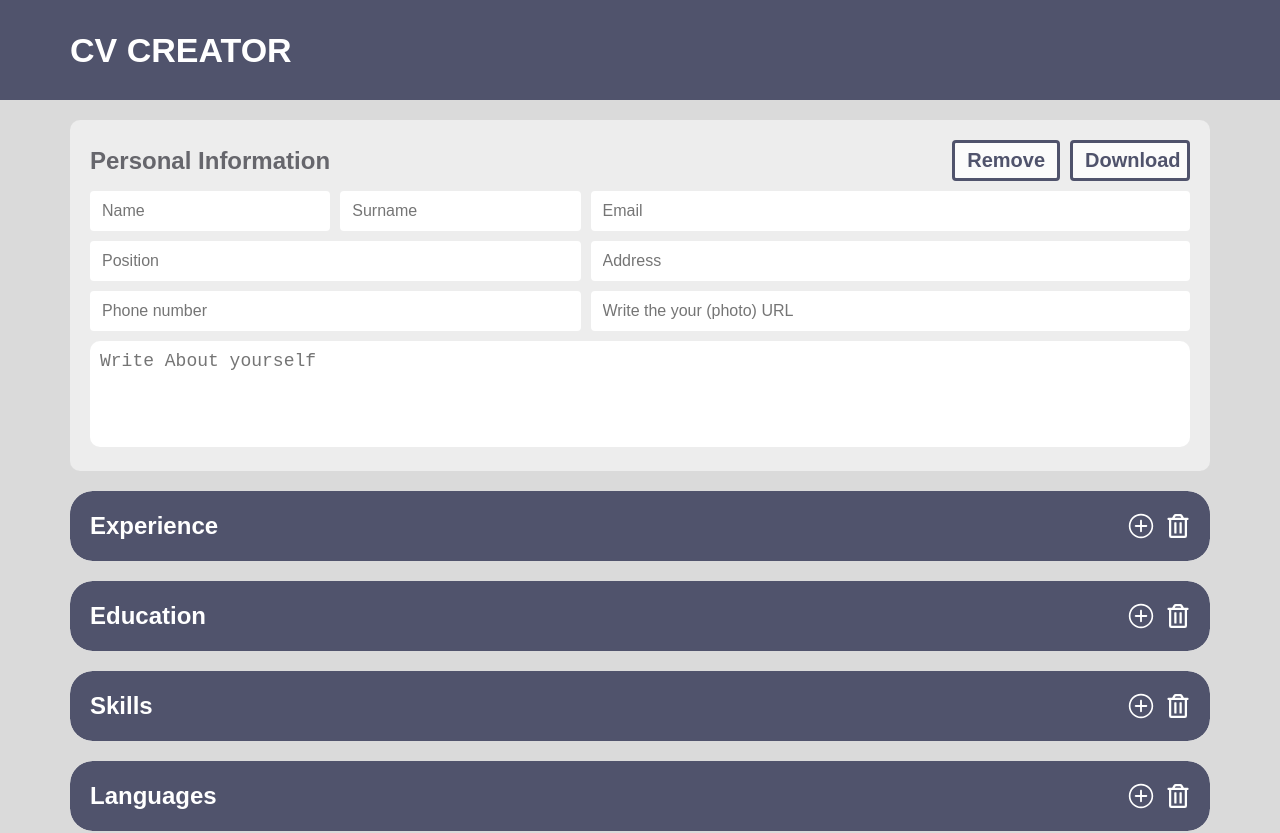
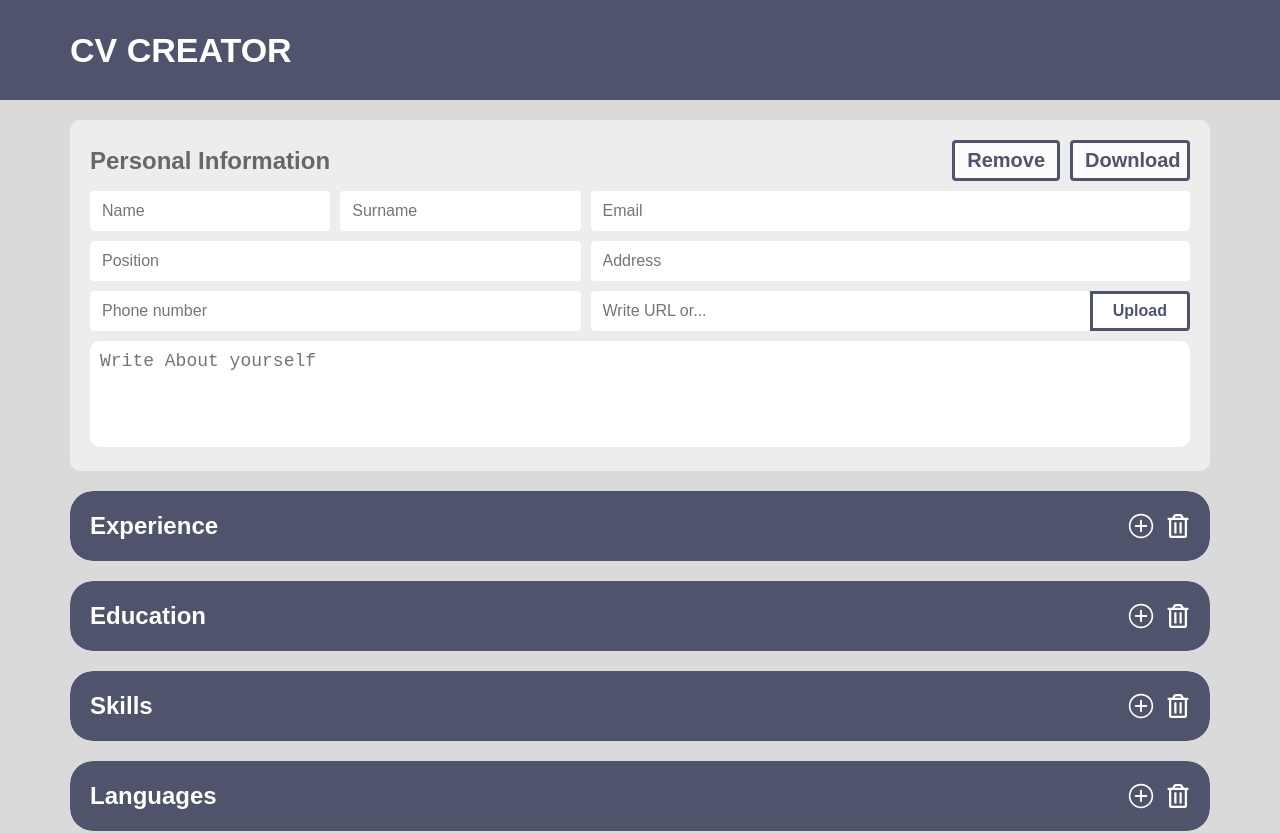
Before and after one commit to Sacramental48/resume-creator, a React (Vite) app: page / in a window 1280 px wide. Shown: the top 833 px of the page. Built offline with nearby package versions, Linux system fonts and the light colour scheme; what @react-pdf/renderer would draw is missing.

Commit message:
added upload icon

```diff
--- a/src/assets/main.css
+++ b/src/assets/main.css
@@ -24,7 +24,8 @@ body {
 }
 
 .button {
-    width: 100%;
+    display: flex;
+    align-items: center;
     max-width: 120px;
     border-radius: 4px;
     padding: 6px 12px;
@@ -34,7 +35,16 @@ body {
     background-color: #ffffffc7;
     border: 3px solid #50536c;
     color: #50536c;
-    text-align: center;
+    user-select: none;
+}
+
+.button:hover {
+    background-color: rgba(235, 236, 240, 0.7);
+}
+
+.button:active {
+    background-color: rgba(204, 212, 232, .6);
+    border: 3px solid #555987;
 }
 
 .semiColor {
--- a/src/components/Main/Main.jsx
+++ b/src/components/Main/Main.jsx
@@ -13,7 +13,7 @@ const Main = () => {
     const languageFields = useSelector(state => state.languageStateField);
     const referenceFields = useSelector(state => state.referenceStateField);
     const togglePDF = useSelector(state => state.initialBooleanState.togglePDFValue);
-
+    console.log(inputPersonalDataField);
     return (
         <main className={styles.main}>
             {togglePDF ? (
--- a/src/components/PersonalInformation/PersonalInformation.jsx
+++ b/src/components/PersonalInformation/PersonalInformation.jsx
@@ -12,6 +12,7 @@ import CustomInput from '@/components/UI/Input/Input.jsx'
 import styles from './PersonalInformation.module.css'
 
 const PersonalInformation = () => {
+    const [file, setFile] = React.useState(null);
     const inputDataMainField = useSelector(state => state.personalField);
     const toggleBooleanValue = useSelector(state => state.initialBooleanState.booleanValue)
     const dispatch = useDispatch();
@@ -50,6 +51,12 @@ const PersonalInformation = () => {
         }
     };
 
+    const sendIcon = (e) => {
+        const uploadedFile = e.target.files[0];
+        setFile(uploadedFile);
+        dispatch(setPhoto(uploadedFile));
+    }
+
     React.useEffect(() => {
         if(toggleBooleanValue) {
             dispatch(clearPersonalField());
@@ -75,7 +82,13 @@ const PersonalInformation = () => {
                     <div className={styles.columnB}>
                         <CustomInput type="email" name="email" value={inputDataMainField.email} onChange={getInputValue} placeholder="Email" />
                         <CustomInput type="text" name="address" value={inputDataMainField.address} onChange={getInputValue} placeholder="Address" />
-                        <CustomInput type="text" name="photo" value={inputDataMainField.photo} onChange={getInputValue} placeholder="Write the your (photo) URL" />
+                        <div className={styles.inputSend}>
+                            <CustomInput type="text" name="photo" value={inputDataMainField.photo.name || inputDataMainField.phone} onChange={getInputValue} placeholder="Write URL or..." />
+                            <label className={styles.icon}>
+                                Upload
+                                <input className={styles.sendImage} type="file" name="fileEmail" onChange={sendIcon} />
+                            </label>
+                        </div>
                     </div>
                 </div>
                 <div>
--- a/src/components/PersonalInformation/PersonalInformation.module.css
+++ b/src/components/PersonalInformation/PersonalInformation.module.css
@@ -41,6 +41,49 @@
     color: #66666c;
 }
 
+.inputSend {
+    position: relative;
+	display: flex;
+}
+
+.inputPhoto {
+    border-top-right-radius: 0;
+    border-bottom-right-radius: 0;
+}
+
+.sendImage {
+    position: absolute;
+	z-index: -1;
+	opacity: 0;
+	display: block;
+	width: 0;
+	height: 0;
+}
+
+.icon {
+    display: flex;
+    align-items: center;
+    position: relative;
+	cursor: pointer;
+	outline: none;
+	text-decoration: none;
+	font-size: 16px;
+	vertical-align: middle;
+	color: #50536c;
+    font-weight: 600;
+	text-align: center;
+	border-top-right-radius: 4px;
+    border-bottom-right-radius: 4px;
+    border: 3px solid #50536c;
+	background-color: #fff;
+	line-height: 22px;
+	height: 40px;
+	padding: 10px 20px;
+	box-sizing: border-box;
+	margin: 0;
+	transition: background-color 0.2s;
+}
+
 .textArea {
     border: none;
     outline: none;
--- a/src/components/TitleResumePage/TitleResumePersonal/styles.js
+++ b/src/components/TitleResumePage/TitleResumePersonal/styles.js
@@ -3,6 +3,8 @@ import { StyleSheet } from '@react-pdf/renderer';
 export const styles = StyleSheet.create({
     image: {
         width: '100%',
+        objectFit: 'cover',
+        borderRadius: '10px',
         height: 160,
         margin: '0 auto',
         marginBottom: 12,
```
